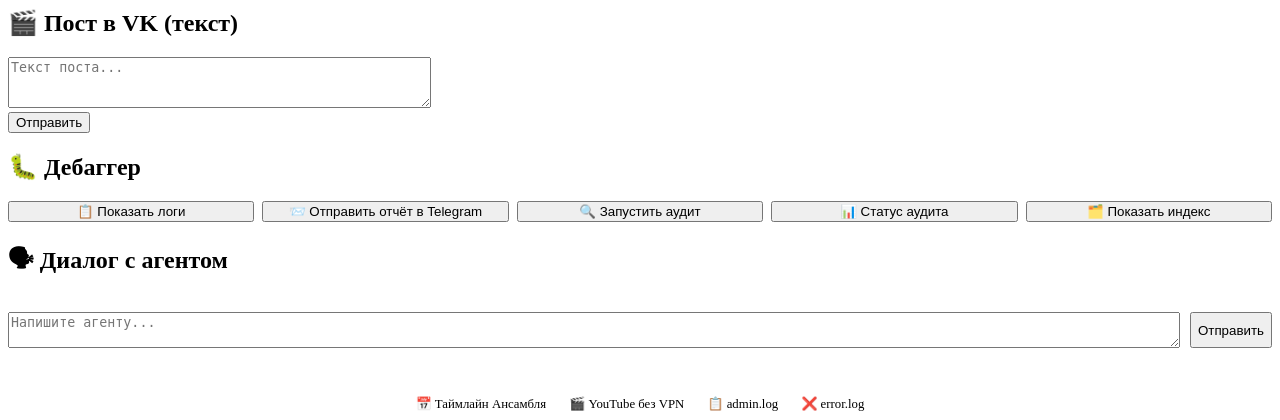
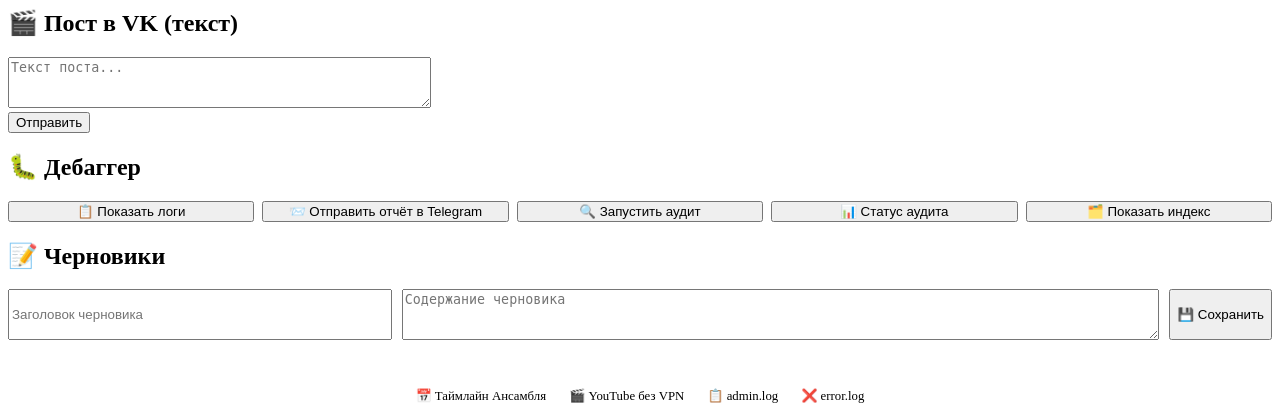
Before and after one commit to qwestomir99-crypto/ansamb_sledov_bot, a Flask app: template templates/admin.html in a window 1280 px wide. Shown: the part 702-1122 px from the top of the page. Run offline with Flask 3, Linux system fonts and the light colour scheme; the template is opened without the code that fills it: most values are stand-ins (such as "Sample title", 1, 10 or a date in 2020); parts of the project's set-up code (start-up, migrations or seed data) failed here and were passed over; some libraries are stand-ins or nearby versions.

Commit message:
Update admin.html

```diff
--- a/templates/admin.html
+++ b/templates/admin.html
@@ -115,14 +115,16 @@
         <div id="index-result" style="margin-top: 1rem;"></div>
     </div>
 
-    <!-- Диалог с агентом -->
+    <!-- Черновики -->
     <div class="card">
-        <h2>🗣 Диалог с агентом</h2>
-        <div id="chat-history" style="max-height: 300px; overflow-y: auto; margin-bottom: 10px;"></div>
-        <div style="display: flex; gap: 10px;">
-            <textarea id="chat-input" rows="2" placeholder="Напишите агенту..." style="flex: 1;"></textarea>
-            <button onclick="sendToAgent()">Отправить</button>
+        <h2>📝 Черновики</h2>
+        <div style="display: flex; gap: 10px; margin-bottom: 10px;">
+            <input type="text" id="draft-title" placeholder="Заголовок черновика" style="flex: 1;">
+            <textarea id="draft-content" rows="3" placeholder="Содержание черновика" style="flex: 2;"></textarea>
+            <input type="hidden" id="draft-id" value="">
+            <button onclick="saveDraft()">💾 Сохранить</button>
         </div>
+        <div id="drafts-list"></div>
     </div>
 
     <!-- Футер -->
@@ -166,6 +168,10 @@ document.addEventListener('DOMContentLoaded', () => {
         }
     }
 });
+
+// Подключаем черновики
+import { initDrafts } from './drafts.js';
+initDrafts();
 </script>
 </body>
 </html>
```
